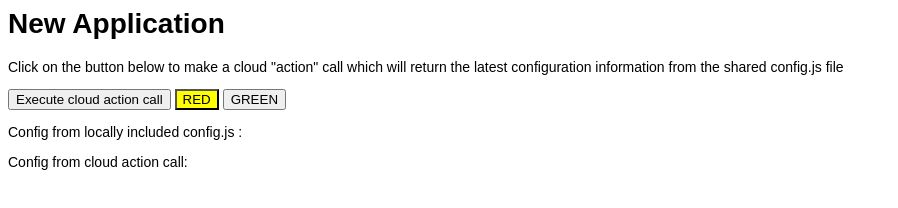
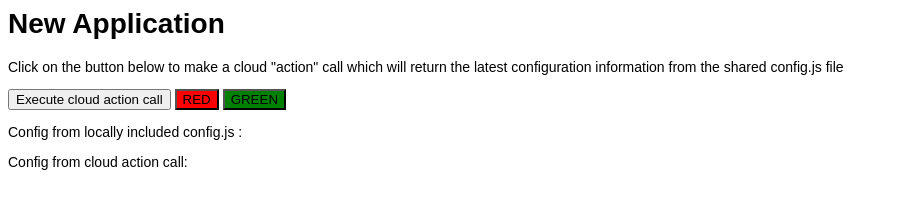
Before and after one commit to stephendecourcy/MyFirstNode, a plain HTML site: page client/default/index.html in a window 1280 px wide. Shown: the whole page, without its empty margins (0-898 px from the left). Drawn offline with Linux system fonts and the light colour scheme; a script that the page names is missing.

Commit message:
update file /client/default/css/style.css

```diff
--- a/client/default/css/style.css
+++ b/client/default/css/style.css
@@ -5,5 +5,9 @@ body {
 
 #red_button
 {
-background-color:yellow;
+background-color:red;
 }
+#green_button
+{
+background-color:green;
+}
```
